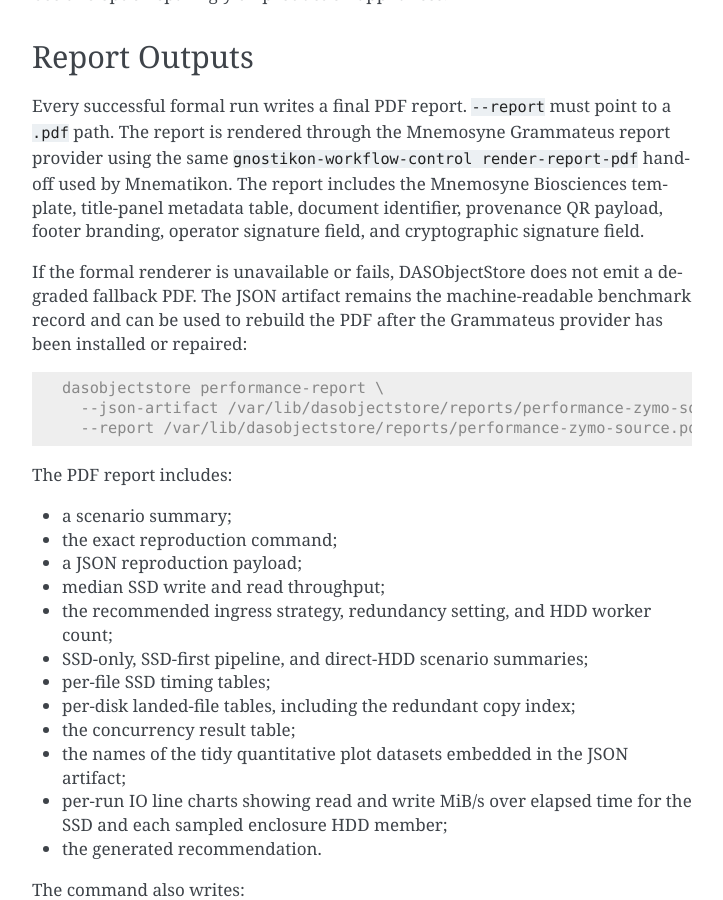
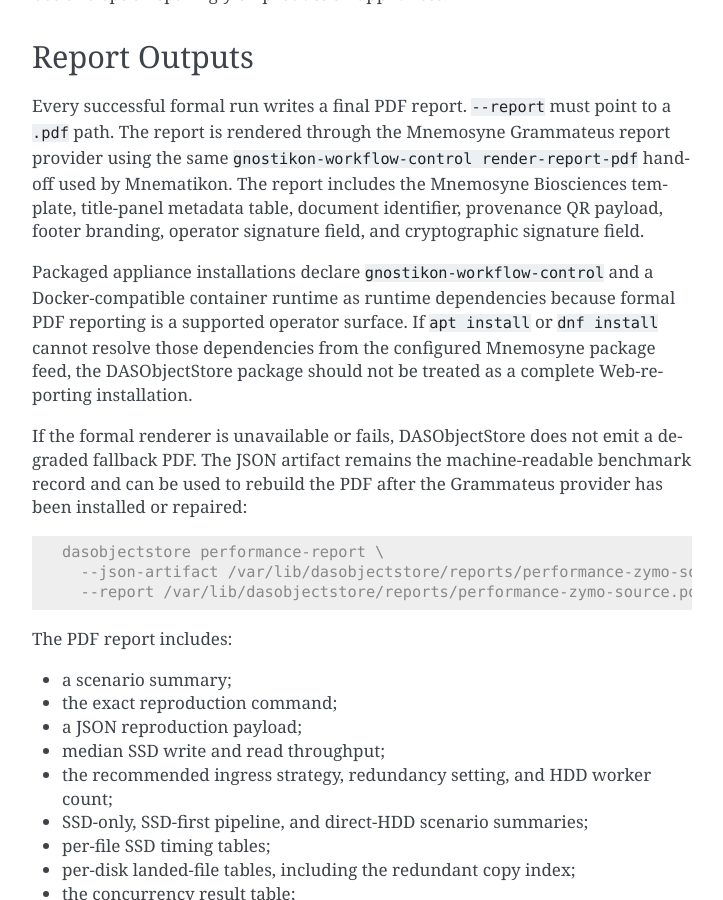
Before and after one commit to sagrudd/DASObjectStore, a Sphinx documentation site: the page built from docs/user/performance-test.rst, in a window 1280 px wide and 900 px high, scrolled down 8140 px. Shown: the whole window, without its empty margins (388-1111 px from the left). Built offline with Sphinx 7.4.7, drawn with Linux system fonts in a browser that asks for light colours; some of the changed text lies outside the part shown.

Commit message:
Declare formal report renderer dependencies

```diff
--- a/Cargo.toml
+++ b/Cargo.toml
@@ -15,7 +15,7 @@
 resolver = "2"
 
 [workspace.package]
-version = "0.54.8"
+version = "0.54.9"
 edition = "2021"
 license = "MPL-2.0"
 repository = "https://github.com/sagrudd/DASObjectStore"
--- a/docs/user/performance-test.rst
+++ b/docs/user/performance-test.rst
@@ -400,6 +400,13 @@
 payload, footer branding, operator signature field, and cryptographic signature
 field.
 
+Packaged appliance installations declare ``gnostikon-workflow-control`` and a
+Docker-compatible container runtime as runtime dependencies because formal PDF
+reporting is a supported operator surface. If ``apt install`` or ``dnf install``
+cannot resolve those dependencies from the configured Mnemosyne package feed,
+the DASObjectStore package should not be treated as a complete Web-reporting
+installation.
+
 If the formal renderer is unavailable or fails, DASObjectStore does not emit a
 degraded fallback PDF. The JSON artifact remains the machine-readable benchmark
 record and can be used to rebuild the PDF after the Grammateus provider has
@@ -571,6 +578,12 @@
 metadata panel, provenance QR payload, branded footer, rendered Markdown
 tables, embedded figures, and signature rows.
 
+The source checkout discovery used by ``make pull`` includes the
+``gnostikon-workflow-control`` sibling repository. Package builds also declare
+``gnostikon-workflow-control`` and the container runtime as runtime dependencies
+so a freshly installed appliance cannot silently expose a broken report rebuild
+button.
+
 Use ``dasobjectstore performance-report`` to rebuild the formal PDF from an
 existing JSON artifact. The rebuild path recreates the report Markdown, chart
 SVGs, IO line-chart SVGs, metadata JSON, and provenance QR payload from the
--- a/docs/user/web-interface.rst
+++ b/docs/user/web-interface.rst
@@ -490,6 +490,12 @@
 the Grammateus provider fails, the card reports the failure inline and no
 partial PDF is offered for download.
 
+The packaged appliance depends on ``gnostikon-workflow-control`` and a
+Docker-compatible container runtime for this Web report rebuild path. These are
+critical runtime dependencies, not optional developer tools: package
+installation should fail dependency resolution if the configured package feed
+cannot provide them.
+
 Endpoints Workspace
 -------------------
 
```
Also changed, not shown: CHANGELOG.md (+12 -0 lines), docs/standalone-service.md (+8 -0 lines), 7 other files.
